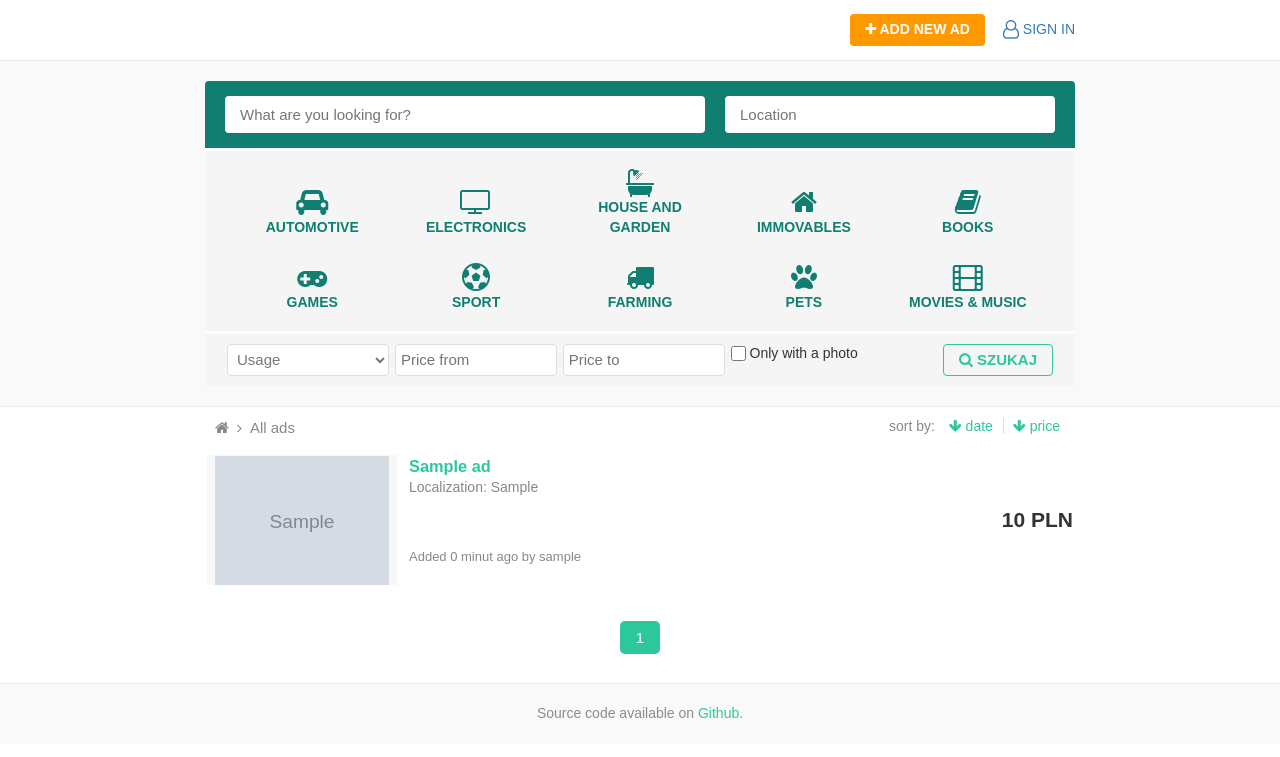
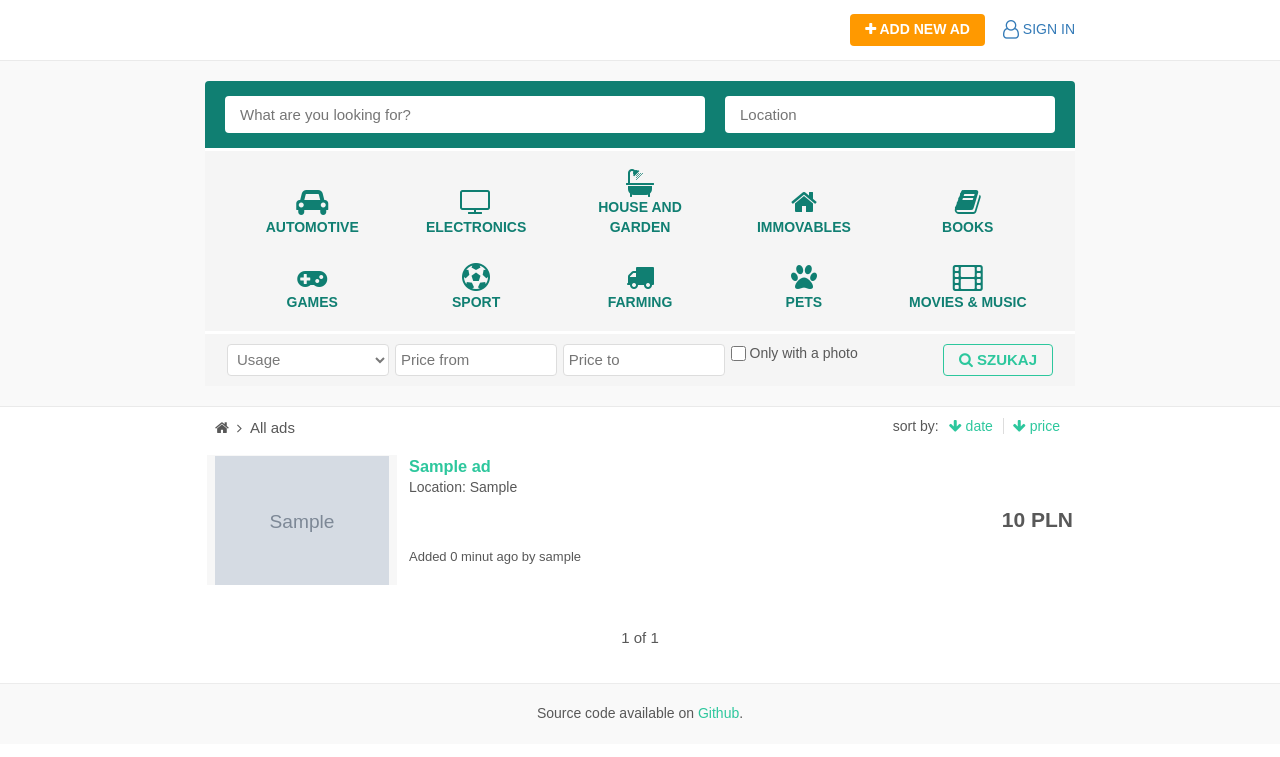
Before and after one commit to mfurga/django-shop, a Django app: page / in a window 1280 px wide. Shown: the top 757 px of the page. Run offline with Django 3.2, Linux system fonts and the light colour scheme; tables that the repository leaves empty hold one stand-in row (values such as "Sample post"); grey boxes marked "Sample" are stand-in pictures.

Commit message:
Updated pagination & styles in ads list

```diff
--- a/ads/static/ads/css/ads_list.css
+++ b/ads/static/ads/css/ads_list.css
@@ -183,7 +183,6 @@
 }
 
 #search-result .top .sorting {
-    color: #888;
     font-size: 14px;
 }
 
@@ -216,12 +215,12 @@
     padding-right: 0.5rem;
     padding-left: 0.5rem;
     content: '\f105';
-    color: #888;
+    color: #585858;
 }
 
 #search-result .top .breadcrumb .breadcrumb-link {
     font-size: 15px;
-    color: #888;
+    color: #585858;
 }
 
 #search-result .top .breadcrumb .active {
@@ -274,16 +273,19 @@
     width: 500px;
     padding: 0 10px;
     vertical-align: top;
+    color: #585858;
 }
 
 #search-result .result .result-item .detail .location {
-    color: #888;
 }
 
 #search-result .result .result-item .detail .author {
-    color: #888;
     margin-top: 50px;
     font-size: 13px;
+}
+
+#search-result .result .result-item .price {
+    color: #585858;
 }
 
 #search-result .pagination {
@@ -293,20 +295,9 @@
 }
 
 #search-result .pagination a {
-    padding: 8px 16px;
-    transition: background-color .3s;
+    padding: 8px 8px;
     text-decoration: none;
     border-radius: 5px;
-}
-
-#search-result .pagination a.active {
-    color: #fff;
-    background: #2dc79d;
-}
-
-#search-result .pagination a:hover:not(.active) {
-    color: #fff;
-    background: #2dc79d;
 }
 
 .noads {
--- a/ads/templates/ads/ads_list.html
+++ b/ads/templates/ads/ads_list.html
@@ -132,7 +132,7 @@
                     </nav>
                 </div>
                 <div class="fright sorting">
-                    {% trans "sort by" %}: <span class="sort" id="time"><i class="fa fa-arrow-down"></i> {% trans "date" %}</span> <span class="sort" id="price"><i class="fa fa-arrow-down"></i> {% trans "price" %}</span>
+                    {% trans "sort by" %}:<span class="sort" id="time"><i class="fa fa-arrow-down"></i> {% trans "date" %}</span> <span class="sort" id="price"><i class="fa fa-arrow-down"></i> {% trans "price" %}</span>
                 </div>
             </div>
             <div class="result">
@@ -147,10 +147,10 @@
                                         <td width="190px"><a href="#" class="bg-image"><img src="{{ ad.image.get_absolute_url }}" class="image" alt></a></td>
                                         <td class="detail">
                                             <h3><a href="#">{{ ad.title }}</a></h3>
-                                            <div class="location">{% trans "Localization" %}: {{ ad.location }}</div>
+                                            <div class="location">{% trans "Location" %}: {{ ad.location }}</div>
                                             <div class="author" >{% trans "Added" %} {{ ad.pub_date|timesince }} {% trans "ago" %} {% trans "by" %} {{ ad.author }}</div>
                                         </td>
-                                        <td>
+                                        <td class="price">
                                             <h2 class="fright">{{ ad.price }} PLN</h2>
                                         </td>
                                     </tr>
@@ -158,17 +158,15 @@
                             </li>
                         {% endfor %}
                     </ul>
-                    {% if ads %}
                     <div class="pagination">
                         {% if ads.has_previous %}
                             <a href="?{% pagination request ads.previous_page_number %}">&laquo;</a>
                         {% endif %}
-                                <a href="" class="active">{{ ads.number }}</a>
+                            {{ ads.number }} {% trans 'of' %} {{ ads.paginator.num_pages }}
                         {% if ads.has_next %}
                             <a href="?{% pagination request ads.next_page_number %}">&raquo;</a>
                         {% endif %}
                     </div>
-                    {% endif %}
                 {% endif %}
             </div>
         </div>
--- a/common/static/common.css
+++ b/common/static/common.css
@@ -6,7 +6,7 @@ body {
     font-family: Arial, Helvetica, sans-serif;
     font-size: 14px;
     line-height: 1.4;
-    color: #333;
+    color: #585858;
 }
 
 a { text-decoration: none; color: #2dc79d; }
@@ -81,6 +81,6 @@ input[type=search]::-webkit-search-cancel-button {
 #footer {
     padding: 20px 0;
     background: #f9f9f9;
-    color: #8c8c8c;
+    color: #585858;
     border-top: 1px solid #ececec;
 }
```
Also changed, not shown: locale/pl/LC_MESSAGES/django.po. Lines whose indentation alone changed are shown as unchanged.
